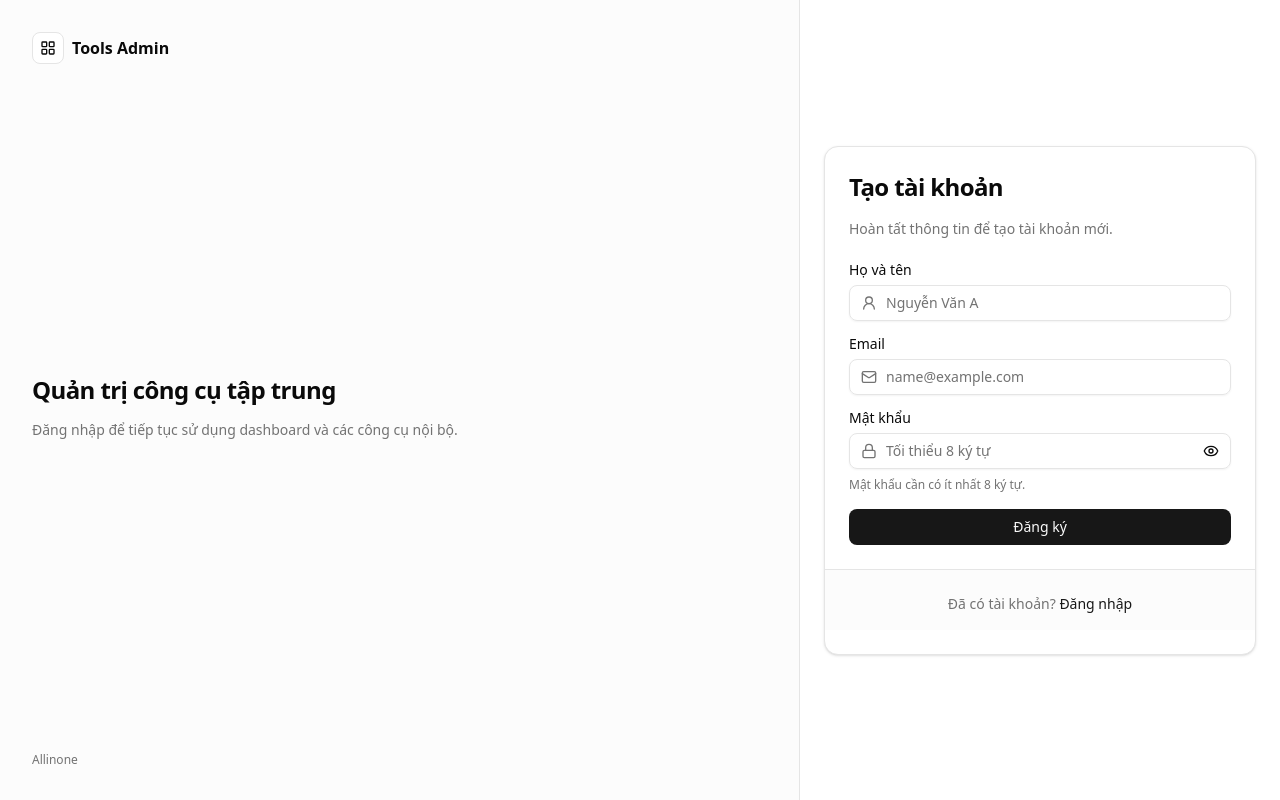
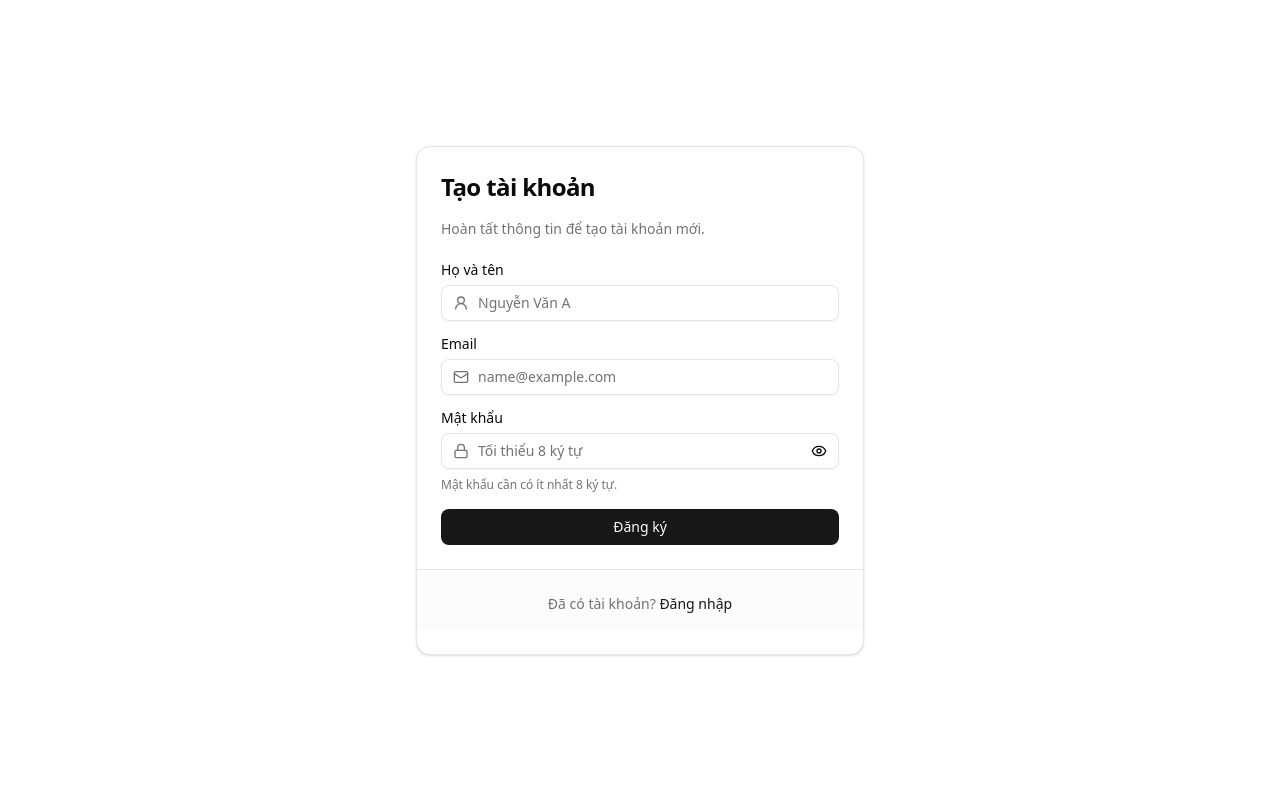
Before and after one commit to qminh77/allinone, a Next.js app: page /register in a window 1280 px wide. Built offline with nearby package versions, Linux system fonts and the light colour scheme.

Commit message:
refactor: streamline auth layout and enhance flashcard set creation with admin client

```diff
--- a/app/(auth)/layout.tsx
+++ b/app/(auth)/layout.tsx
@@ -1,35 +1,13 @@
-import { LayoutGrid } from "lucide-react"
-
 export default function AuthLayout({
     children,
 }: {
     children: React.ReactNode
 }) {
     return (
-        <div className="min-h-screen bg-background">
-            <div className="grid min-h-screen lg:grid-cols-[minmax(0,1fr)_480px]">
-                <aside className="hidden border-r bg-muted/30 p-8 lg:flex lg:flex-col lg:justify-between">
-                    <div className="flex items-center gap-2 font-semibold">
-                        <div className="flex size-8 items-center justify-center rounded-md border bg-background">
-                            <LayoutGrid className="size-4" />
-                        </div>
-                        <span>Tools Admin</span>
-                    </div>
-                    <div className="max-w-md space-y-3">
-                        <h1 className="text-2xl font-semibold tracking-tight">Quản trị công cụ tập trung</h1>
-                        <p className="text-sm leading-6 text-muted-foreground">
-                            Đăng nhập để tiếp tục sử dụng dashboard và các công cụ nội bộ.
-                        </p>
-                    </div>
-                    <p className="text-xs text-muted-foreground">Allinone</p>
-                </aside>
-
-                <main className="flex min-h-screen items-center justify-center p-4 sm:p-6 lg:min-h-0">
-                    <div className="w-full max-w-md">
-                        {children}
-                    </div>
-                </main>
+        <main className="flex min-h-screen items-center justify-center bg-background p-4 sm:p-6">
+            <div className="w-full max-w-md">
+                {children}
             </div>
-        </div>
+        </main>
     )
 }
--- a/lib/actions/flashcards.ts
+++ b/lib/actions/flashcards.ts
@@ -310,19 +310,24 @@ export async function createFlashcardSet(input: {
     description?: string | null
     visibility: FlashcardVisibility
 }) {
-    const { supabase, user } = await getCurrentUser()
+    const { user } = await getCurrentUser()
     if (!user) return { error: 'Unauthorized' }
 
     const titleResult = validateTitle(input.title)
     if (titleResult.error) return { error: titleResult.error }
 
-    const { data, error } = await (supabase as any)
+    // Use the server-only admin client for writes after authenticating the user.
+    // This avoids deployment drift in RLS policies while still forcing user_id
+    // to come from the current session, not from client input.
+    const admin = createAdminClient()
+    const { data, error } = await (admin as any)
         .from('flashcard_sets')
         .insert({
             user_id: user.id,
             title: titleResult.value,
             description: validateDescription(input.description),
             visibility: validateVisibility(input.visibility),
+            share_token: generateToken(),
         })
         .select()
         .single()
@@ -639,7 +644,7 @@ export async function getPublicFlashcardSetByToken(tokenOrId: string) {
 }
 
 export async function importFlashcardSetFromToken(tokenOrId: string) {
-    const { supabase, user } = await getCurrentUser()
+    const { user } = await getCurrentUser()
     if (!user) return { error: 'Unauthorized: Bạn cần đăng nhập để nhập flashcard set.' }
 
     const admin = createAdminClient()
@@ -665,7 +670,7 @@ export async function importFlashcardSetFromToken(tokenOrId: string) {
 
     if (!sourceSet) return { error: 'Không tìm thấy flashcard set với mã này.' }
 
-    const { data: newSet, error: insertError } = await (supabase as any)
+    const { data: newSet, error: insertError } = await (admin as any)
         .from('flashcard_sets')
         .insert({
             user_id: user.id,
@@ -693,7 +698,7 @@ export async function importFlashcardSetFromToken(tokenOrId: string) {
             order_index: card.order_index ?? index,
         }))
 
-        await (supabase as any).from('flashcards').insert(payload)
+        await (admin as any).from('flashcards').insert(payload)
     }
 
     revalidatePath('/dashboard/flashcards/library')
```
